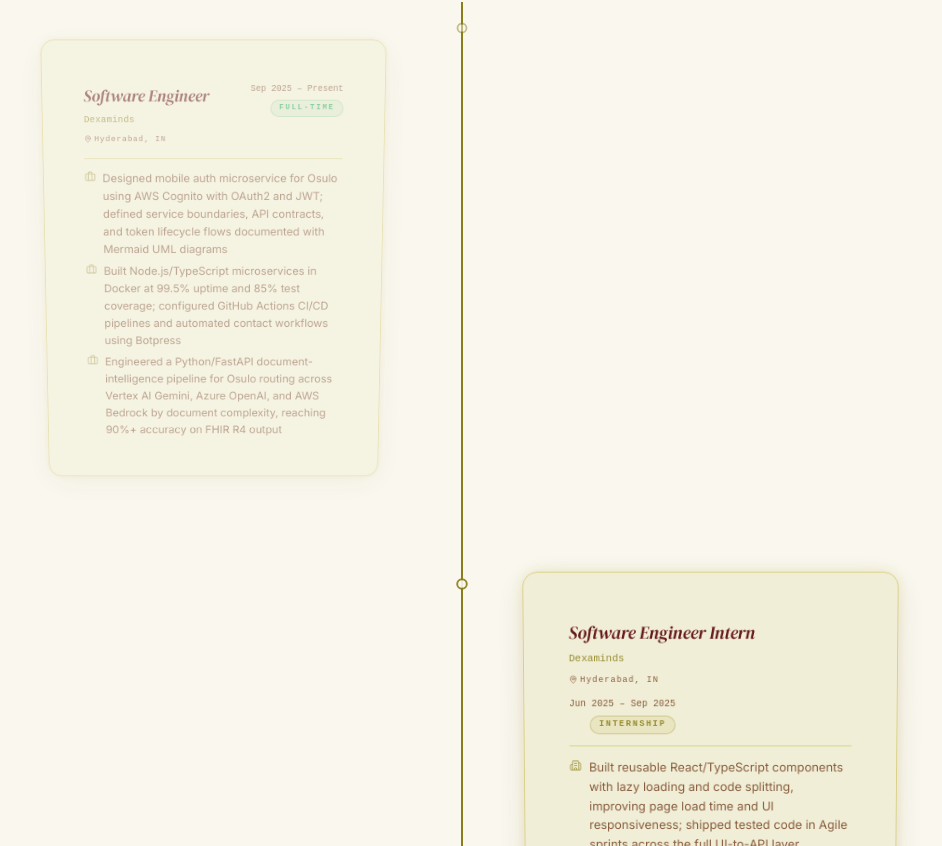
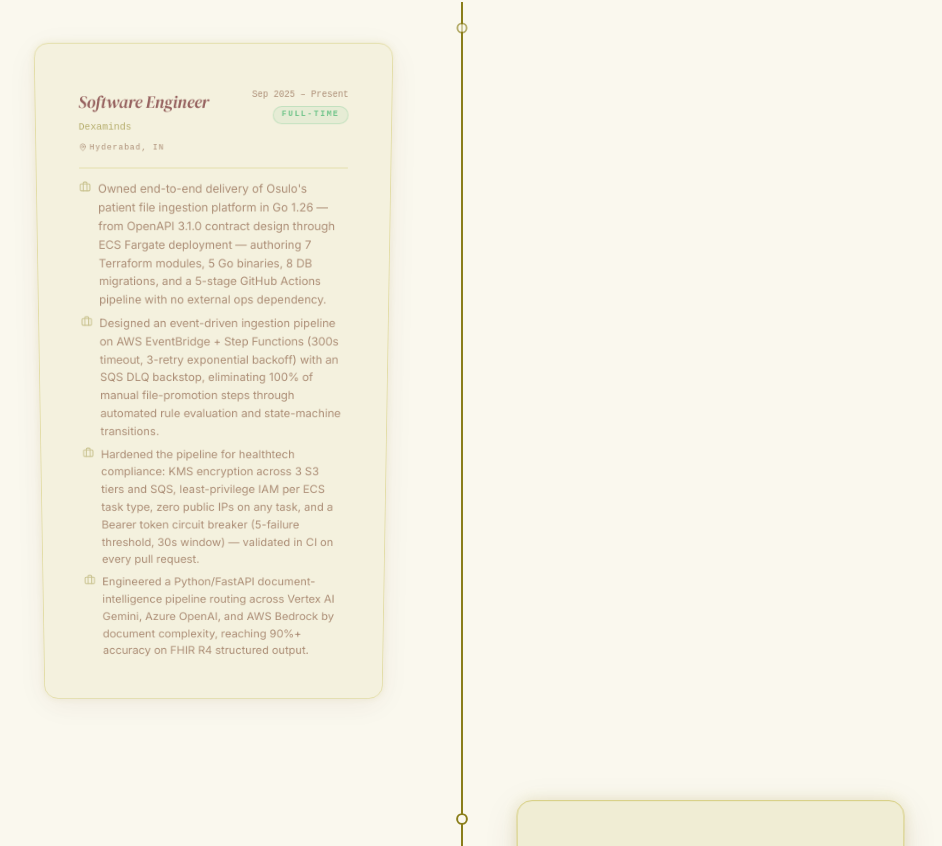
Before and after one commit to swarajreddy10/swarajreddy10.github.io, a Next.js app: page / in a window 1280 px wide. Shown: the part 1234-2080 px from the top of the page, without its empty margins (178-1120 px from the left). Built offline with nearby package versions, Linux system fonts and the light colour scheme.

Commit message:
feat: update About component with new project highlights, emphasizing end-to-end delivery of patient file ingestion platform and event-driven ingestion pipeline for healthtech compliance

```diff
--- a/components/About.jsx
+++ b/components/About.jsx
@@ -12,9 +12,10 @@
         location: 'Hyderabad, IN',
         badge: 'Full-time',
         highlights: [
-            'Designed mobile auth microservice for Osulo using AWS Cognito with OAuth2 and JWT; defined service boundaries, API contracts, and token lifecycle flows documented with Mermaid UML diagrams',
-            'Built Node.js/TypeScript microservices in Docker at 99.5% uptime and 85% test coverage; configured GitHub Actions CI/CD pipelines and automated contact workflows using Botpress',
-            'Engineered a Python/FastAPI document-intelligence pipeline for Osulo routing across Vertex AI Gemini, Azure OpenAI, and AWS Bedrock by document complexity, reaching 90%+ accuracy on FHIR R4 output',
+            'Owned end-to-end delivery of Osulo\'s patient file ingestion platform in Go 1.26 — from OpenAPI 3.1.0 contract design through ECS Fargate deployment — authoring 7 Terraform modules, 5 Go binaries, 8 DB migrations, and a 5-stage GitHub Actions pipeline with no external ops dependency.',
+            'Designed an event-driven ingestion pipeline on AWS EventBridge + Step Functions (300s timeout, 3-retry exponential backoff) with an SQS DLQ backstop, eliminating 100% of manual file-promotion steps through automated rule evaluation and state-machine transitions.',
+            'Hardened the pipeline for healthtech compliance: KMS encryption across 3 S3 tiers and SQS, least-privilege IAM per ECS task type, zero public IPs on any task, and a Bearer token circuit breaker (5-failure threshold, 30s window) — validated in CI on every pull request.',
+            'Engineered a Python/FastAPI document-intelligence pipeline routing across Vertex AI Gemini, Azure OpenAI, and AWS Bedrock by document complexity, reaching 90%+ accuracy on FHIR R4 structured output.',
         ],
     },
     {
```
